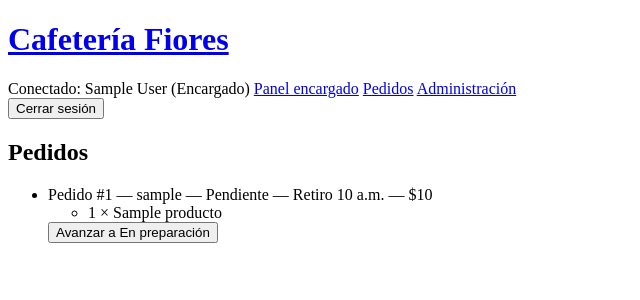
After one commit to phipee/ev-sumativa3-backend, a Django app: page /encargado/pedidos/ in a window 1280 px wide. The commit adds this page. Shown: the top 300 px of the page, without its empty margins (0-640 px from the left). Run offline with Django 5.2, Linux system fonts and the light colour scheme; a user stored in the database is signed in; tables that the repository leaves empty hold one stand-in row (values such as "Sample post").

```diff
--- a/cafeteria/settings.py
+++ b/cafeteria/settings.py
@@ -66,6 +66,7 @@ TEMPLATES = [
                 'django.template.context_processors.request',
                 'django.contrib.auth.context_processors.auth',
                 'django.contrib.messages.context_processors.messages',
+                'cafeteria_app.context_processors.resumen_carrito',
             ],
         },
     },
@@ -114,7 +115,7 @@ SESSION_SAVE_EVERY_REQUEST = True
 
 LANGUAGE_CODE = 'en-us'
 
-TIME_ZONE = 'UTC'
+TIME_ZONE = 'America/Santiago'
 
 USE_I18N = True
 
--- a/cafeteria_app/admin.py
+++ b/cafeteria_app/admin.py
@@ -34,6 +34,7 @@ class PedidoAdmin(admin.ModelAdmin):
     list_filter = ("estado", "fecha", "hora_retiro")
     search_fields = ("id", "cliente__username", "cliente__first_name", "cliente__last_name")
     list_select_related = ("cliente",)
+    readonly_fields = ("estado",)
     inlines = (DetallePedidoInline,)
 
 
--- /dev/null
+++ b/cafeteria_app/context_processors.py
@@ -0,0 +1,10 @@
+def resumen_carrito(request):
+    carrito = request.session.get("carrito", {})
+    cantidad = 0
+    if isinstance(carrito, dict):
+        cantidad = sum(
+            valor
+            for valor in carrito.values()
+            if isinstance(valor, int) and not isinstance(valor, bool) and valor > 0
+        )
+    return {"carrito_unidades": cantidad}
--- a/cafeteria_app/templates/cafeteria_app/base.html
+++ b/cafeteria_app/templates/cafeteria_app/base.html
@@ -16,11 +16,12 @@
                 </span>
                 {% if user.is_staff %}
                     <a href="{% url 'cafeteria_app:panel_encargado' %}">Panel encargado</a>
+                    <a href="{% url 'cafeteria_app:gestionar_pedidos' %}">Pedidos</a>
                     <a href="{% url 'admin:index' %}">Administración</a>
                 {% else %}
                     <a href="{% url 'cafeteria_app:inicio' %}">Inicio</a>
                     <a href="{% url 'cafeteria_app:lista_productos' %}">Productos</a>
-                    <a href="{% url 'cafeteria_app:ver_carrito' %}">Carrito</a>
+                    <a href="{% url 'cafeteria_app:ver_carrito' %}">Carrito ({{ carrito_unidades }})</a>
                     <a href="{% url 'cafeteria_app:lista_pedidos' %}">Mis pedidos</a>
                 {% endif %}
                 {% for message in messages %}
--- /dev/null
+++ b/cafeteria_app/templates/cafeteria_app/gestionar_pedidos.html
@@ -0,0 +1,30 @@
+{% extends "cafeteria_app/base.html" %}
+{% load formatos %}
+
+{% block title %}Pedidos | Cafetería Fiores{% endblock %}
+
+{% block content %}
+    <h2>Pedidos</h2>
+    <ul>
+        {% for pedido in pedidos %}
+            <li>
+                Pedido #{{ pedido.pk }} — {{ pedido.cliente }} —
+                {{ pedido.get_estado_display }} — Retiro {{ pedido.hora_retiro }} —
+                {{ pedido.total|clp }}
+                <ul>
+                    {% for detalle in pedido.detalles.all %}
+                        <li>{{ detalle.cantidad }} × {{ detalle.producto.nombre }}</li>
+                    {% endfor %}
+                </ul>
+                {% if pedido.estado_siguiente %}
+                    <form method="post" action="{% url 'cafeteria_app:avanzar_estado_pedido' pedido.pk %}">
+                        {% csrf_token %}
+                        <button type="submit">Avanzar a {{ pedido.estado_siguiente }}</button>
+                    </form>
+                {% endif %}
+            </li>
+        {% empty %}
+            <li>No hay pedidos.</li>
+        {% endfor %}
+    </ul>
+{% endblock %}
--- a/cafeteria_app/templates/cafeteria_app/panel_encargado.html
+++ b/cafeteria_app/templates/cafeteria_app/panel_encargado.html
@@ -5,5 +5,6 @@
 {% block content %}
     <h2>Panel del encargado</h2>
     <p>Desde el administrador puedes gestionar productos, categorías y pedidos.</p>
+    <p><a href="{% url 'cafeteria_app:gestionar_pedidos' %}">Avanzar pedidos</a></p>
     <a href="{% url 'admin:index' %}">Abrir administración</a>
 {% endblock %}
--- a/cafeteria_app/templates/cafeteria_app/pedidos.html
+++ b/cafeteria_app/templates/cafeteria_app/pedidos.html
@@ -12,6 +12,12 @@
                     Pedido #{{ pedido.pk }}
                 </a>
                 — {{ pedido.estado }} — retiro {{ pedido.hora_retiro }} — {{ pedido.total|clp }}
+                {% if pedido.estado == "pendiente" %}
+                    <form method="post" action="{% url 'cafeteria_app:cancelar_pedido' pedido.pk %}">
+                        {% csrf_token %}
+                        <button type="submit">Cancelar pedido</button>
+                    </form>
+                {% endif %}
             </li>
         {% empty %}
             <li>Aún no tienes pedidos.</li>
--- a/cafeteria_app/urls.py
+++ b/cafeteria_app/urls.py
@@ -14,9 +14,32 @@ urlpatterns = [
         views.agregar_al_carrito,
         name="agregar_al_carrito",
     ),
+    path(
+        "carrito/cantidad/<int:producto_id>/",
+        views.actualizar_cantidad_carrito,
+        name="actualizar_cantidad_carrito",
+    ),
+    path(
+        "carrito/quitar/<int:producto_id>/",
+        views.quitar_del_carrito,
+        name="quitar_del_carrito",
+    ),
+    path("carrito/vaciar/", views.vaciar_carrito, name="vaciar_carrito"),
+    path("carrito/confirmar/", views.confirmar_pedido, name="confirmar_pedido"),
     path("pedidos/", views.lista_pedidos, name="lista_pedidos"),
     path("pedidos/<int:pedido_id>/", views.detalle_pedido, name="detalle_pedido"),
+    path(
+        "pedidos/<int:pedido_id>/cancelar/",
+        views.cancelar_pedido,
+        name="cancelar_pedido",
+    ),
     path("encargado/", views.panel_encargado, name="panel_encargado"),
+    path("encargado/pedidos/", views.gestionar_pedidos, name="gestionar_pedidos"),
+    path(
+        "encargado/pedidos/<int:pedido_id>/avanzar/",
+        views.avanzar_estado_pedido,
+        name="avanzar_estado_pedido",
+    ),
     path(
         "accounts/login/",
         views.InicioSesionView.as_view(),
--- a/cafeteria_app/views.py
+++ b/cafeteria_app/views.py
@@ -3,13 +3,16 @@ from functools import wraps
 from django.contrib import messages
 from django.contrib.auth.decorators import login_required
 from django.contrib.auth.views import LoginView
+from django.core.exceptions import ValidationError
+from django.db import transaction
 from django.http import HttpResponseForbidden
 from django.shortcuts import get_object_or_404, redirect, render
 from django.urls import reverse_lazy
 from django.views.decorators.http import require_POST
+from django.utils import timezone
 
-from .forms import CatalogoForm
-from .models import Categoria, Pedido, Producto
+from .forms import CantidadCarritoForm, CatalogoForm, ConfirmarPedidoForm
+from .models import Categoria, DetallePedido, Pedido, Producto
 
 
 class InicioSesionView(LoginView):
@@ -93,10 +96,20 @@ def ver_carrito(request):
             "producto": producto,
             "cantidad": carrito[str(producto.pk)],
             "subtotal": producto.precio * carrito[str(producto.pk)],
+            "maximo": min(producto.stock, 10),
         }
         for producto in productos
+        if str(producto.pk) in carrito
     ]
-    return render(request, "cafeteria_app/carrito.html", {"items": items})
+    return render(
+        request,
+        "cafeteria_app/carrito.html",
+        {
+            "items": items,
+            "total_estimado": sum(item["subtotal"] for item in items),
+            "formulario_pedido": ConfirmarPedidoForm(),
+        },
+    )
 
 
 @solo_cliente
@@ -109,7 +122,11 @@ def agregar_al_carrito(request, producto_id):
     carrito = request.session.get("carrito", {})
     cantidad_actual = carrito.get(str(producto.pk), 0)
 
-    if producto.stock <= 0 or cantidad_actual >= producto.stock:
+    if (
+        type(cantidad_actual) is not int
+        or producto.stock <= 0
+        or cantidad_actual >= min(producto.stock, 10)
+    ):
         messages.error(request, f"{producto.nombre} está agotado o no tiene stock suficiente.")
         return redirect("cafeteria_app:lista_productos")
 
@@ -118,6 +135,151 @@ def agregar_al_carrito(request, producto_id):
 
     messages.success(request, f"{producto.nombre} se agregó al carrito.")
     return redirect("cafeteria_app:ver_carrito")
+
+
+@solo_cliente
+@require_POST
+def actualizar_cantidad_carrito(request, producto_id):
+    carrito = request.session.get("carrito", {})
+    clave = str(producto_id)
+    formulario = CantidadCarritoForm(request.POST)
+    if clave not in carrito or not formulario.is_valid():
+        messages.error(request, "La cantidad indicada no es válida.")
+        return redirect("cafeteria_app:ver_carrito")
+
+    producto = get_object_or_404(
+        Producto.objects.filter(categoria__activa=True, disponible=True),
+        pk=producto_id,
+    )
+    cantidad = formulario.cleaned_data["cantidad"]
+    if cantidad > min(producto.stock, 10):
+        messages.error(request, "La cantidad supera el stock disponible.")
+        return redirect("cafeteria_app:ver_carrito")
+
+    carrito[clave] = cantidad
+    request.session["carrito"] = carrito
+    messages.success(request, "Cantidad actualizada.")
+    return redirect("cafeteria_app:ver_carrito")
+
+
+@solo_cliente
+@require_POST
+def quitar_del_carrito(request, producto_id):
+    carrito = request.session.get("carrito", {})
+    if str(producto_id) in carrito:
+        del carrito[str(producto_id)]
+        request.session["carrito"] = carrito
+        messages.success(request, "Producto quitado del carrito.")
+    return redirect("cafeteria_app:ver_carrito")
+
+
+@solo_cliente
+@require_POST
+def vaciar_carrito(request):
+    request.session.pop("carrito", None)
+    messages.success(request, "Carrito vacío.")
+    return redirect("cafeteria_app:ver_carrito")
+
+
+def crear_pedido_desde_carrito(cliente, carrito, hora_retiro):
+    if not isinstance(carrito, dict) or not carrito:
+        raise ValidationError("El carrito está vacío.")
+    try:
+        cantidades = {int(producto_id): cantidad for producto_id, cantidad in carrito.items()}
+    except (TypeError, ValueError):
+        raise ValidationError("El carrito contiene productos no válidos.")
+
+    if any(type(cantidad) is not int or not 1 <= cantidad <= 10
+           for cantidad in cantidades.values()):
+        raise ValidationError("Cada producto debe tener entre 1 y 10 unidades.")
+    if hora_retiro <= timezone.localtime().time().replace(second=0, microsecond=0):
+        raise ValidationError("La hora de retiro debe ser futura.")
+
+    with transaction.atomic():
+        productos = list(
+            Producto.objects.select_for_update()
+            .select_related("categoria")
+            .filter(pk__in=cantidades)
+            .order_by("pk")
+        )
+        if len(productos) != len(cantidades):
+            raise ValidationError("Uno o más productos ya no están disponibles.")
+
+        por_id = {producto.pk: producto for producto in productos}
+        total = 0
+        for producto_id, cantidad in cantidades.items():
+            producto = por_id[producto_id]
+            if not producto.categoria.activa or not producto.disponible:
+                raise ValidationError(f"{producto.nombre} ya no está disponible.")
+            if producto.stock < cantidad:
+                raise ValidationError(f"Stock insuficiente para {producto.nombre}.")
+            total += producto.precio * cantidad
+
+        pedido = Pedido.objects.create(
+            cliente=cliente,
+            hora_retiro=hora_retiro,
+            total=total,
+        )
+        detalles = []
+        for producto_id, cantidad in cantidades.items():
+            producto = por_id[producto_id]
+            detalles.append(
+                DetallePedido(
+                    pedido=pedido,
+                    producto=producto,
+                    cantidad=cantidad,
+                    precio_unitario=producto.precio,
+                    subtotal=producto.precio * cantidad,
+                )
+            )
+            producto.stock -= cantidad
+            producto.save(update_fields=["stock"])
+        DetallePedido.objects.bulk_create(detalles)
+
+    return pedido
+
+
+@solo_cliente
+@require_POST
+def confirmar_pedido(request):
+    formulario = ConfirmarPedidoForm(request.POST)
+    if not formulario.is_valid():
+        carrito = request.session.get("carrito", {})
+        productos = Producto.objects.filter(pk__in=carrito.keys()).select_related("categoria")
+        items = [
+            {
+                "producto": producto,
+                "cantidad": carrito[str(producto.pk)],
+                "subtotal": producto.precio * carrito[str(producto.pk)],
+                "maximo": min(producto.stock, 10),
+            }
+            for producto in productos
+            if str(producto.pk) in carrito
+        ]
+        return render(
+            request,
+            "cafeteria_app/carrito.html",
+            {
+                "items": items,
+                "total_estimado": sum(item["subtotal"] for item in items),
+                "formulario_pedido": formulario,
+            },
+            status=400,
+        )
+
+    try:
+        pedido = crear_pedido_desde_carrito(
+            request.user,
+            request.session.get("carrito", {}),
+            formulario.cleaned_data["hora_retiro"],
+        )
+    except ValidationError as error:
+        messages.error(request, " ".join(error.messages))
+        return redirect("cafeteria_app:ver_carrito")
+
+    request.session.pop("carrito", None)
+    messages.success(request, f"Pedido #{pedido.pk} confirmado.")
+    return redirect("cafeteria_app:detalle_pedido", pedido_id=pedido.pk)
 
 
 @solo_cliente
@@ -138,6 +300,73 @@ def detalle_pedido(request, pedido_id):
     return render(request, "cafeteria_app/detalle_pedido.html", {"pedido": pedido})
 
 
+@solo_cliente
+@require_POST
+def cancelar_pedido(request, pedido_id):
+    with transaction.atomic():
+        pedido = get_object_or_404(
+            Pedido.objects.select_for_update(),
+            pk=pedido_id,
+            cliente=request.user,
+        )
+        if pedido.estado != "pendiente":
+            messages.error(request, "Solo se pueden cancelar pedidos pendientes.")
+            return redirect("cafeteria_app:detalle_pedido", pedido_id=pedido.pk)
+
+        detalles = list(pedido.detalles.all())
+        productos = {
+            producto.pk: producto
+            for producto in Producto.objects.select_for_update()
+            .filter(pk__in=[detalle.producto_id for detalle in detalles])
+            .order_by("pk")
+        }
+        for detalle in detalles:
+            producto = productos[detalle.producto_id]
+            producto.stock += detalle.cantidad
+            producto.save(update_fields=["stock"])
+        pedido.estado = "cancelado"
+        pedido.save(update_fields=["estado"])
+
+    messages.success(request, f"Pedido #{pedido.pk} cancelado. El stock fue repuesto.")
+    return redirect("cafeteria_app:detalle_pedido", pedido_id=pedido.pk)
+
+
 @solo_encargado
 def panel_encargado(request):
     return render(request, "cafeteria_app/panel_encargado.html")
+
+
+@solo_encargado
+def gestionar_pedidos(request):
+    siguientes = {
+        "pendiente": "En preparación",
+        "preparando": "Listo para retiro",
+        "listo": "Entregado",
+    }
+    pedidos = list(
+        Pedido.objects.select_related("cliente").prefetch_related("detalles__producto")
+    )
+    for pedido in pedidos:
+        pedido.estado_siguiente = siguientes.get(pedido.estado)
+    return render(request, "cafeteria_app/gestionar_pedidos.html", {"pedidos": pedidos})
+
+
+@solo_encargado
+@require_POST
+def avanzar_estado_pedido(request, pedido_id):
+    siguientes = {
+        "pendiente": "preparando",
+        "preparando": "listo",
+        "listo": "entregado",
+    }
+    with transaction.atomic():
+        pedido = get_object_or_404(Pedido.objects.select_for_update(), pk=pedido_id)
+        siguiente = siguientes.get(pedido.estado)
+        if not siguiente:
+            messages.error(request, "El pedido ya no tiene estados siguientes.")
+            return redirect("cafeteria_app:gestionar_pedidos")
+        pedido.estado = siguiente
+        pedido.save(update_fields=["estado"])
+
+    messages.success(request, f"Pedido #{pedido.pk}: {pedido.get_estado_display()}.")
+    return redirect("cafeteria_app:gestionar_pedidos")
```
Also changed, not shown: cafeteria_app/forms.py (+20 -0 lines), cafeteria_app/models.py (+9 -1 lines), cafeteria_app/templates/cafeteria_app/carrito.html (+35 -4 lines), cafeteria_app/templates/cafeteria_app/detalle_pedido.html (+7 -1 lines), cafeteria_app/tests.py (+196 -1 lines), cafeteria_app/migrations/0002_alter_pedido_estado.py (added).
